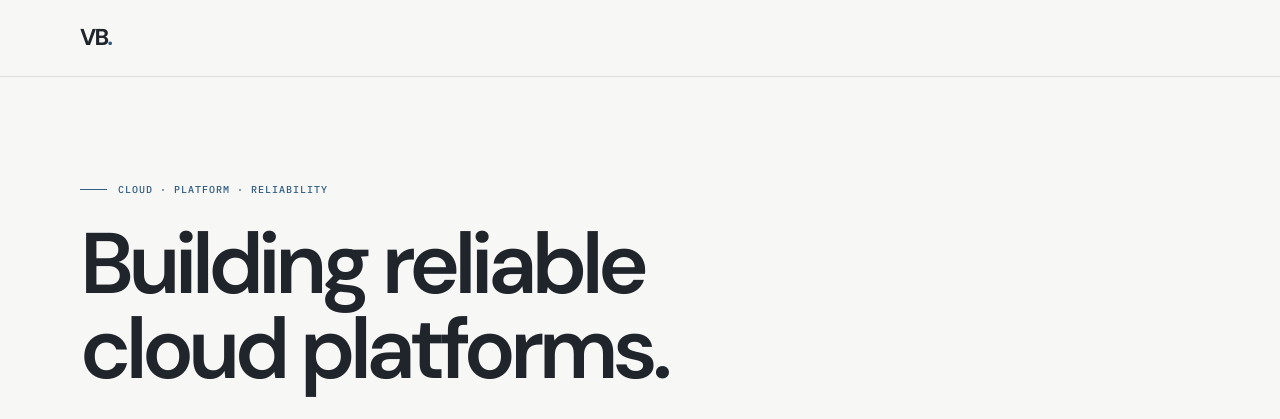
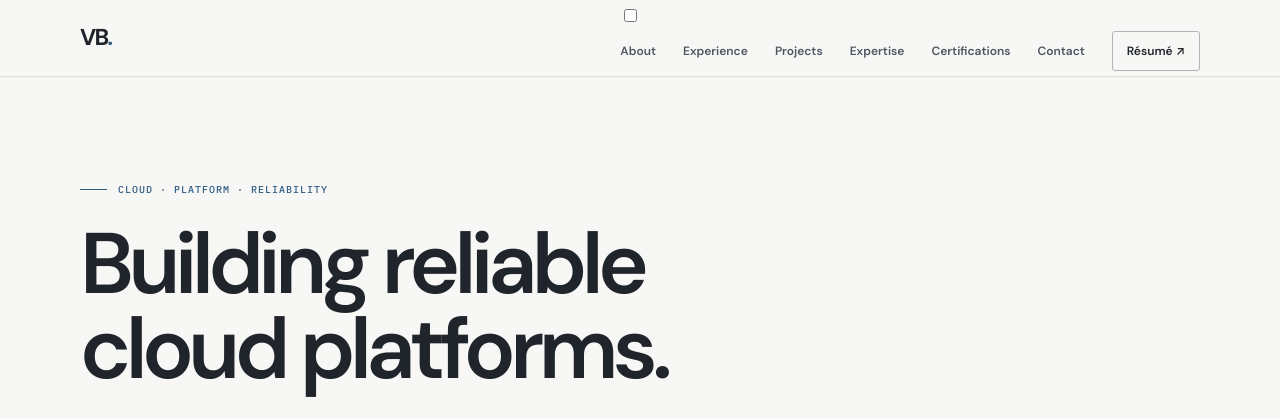
Before and after one commit to vedant-bari/ronaldo, a Django app: template piedpiper/templates/index.html in a window 1280 px wide. Shown: the top 419 px of the page. Run offline with Django 3.2, Linux system fonts and the light colour scheme; the template is opened without the code that fills it, so the values that code supplies are empty; parts of the project's set-up code (start-up, migrations or seed data) failed here and were passed over.

Commit message:
Use accessible CSS-only responsive navigation

```diff
--- a/piedpiper/templates/index.html
+++ b/piedpiper/templates/index.html
@@ -19,9 +19,10 @@
   <header class="site-header">
     <div class="container header-inner">
       <a class="wordmark" href="#home-section" aria-label="Vedant Bari, home">VB<span>.</span></a>
-      <details class="site-menu">
-        <summary aria-label="Toggle navigation"><span></span><span></span><span></span></summary>
-        <nav class="primary-nav" aria-label="Main navigation">
+      <div class="site-menu">
+        <input class="menu-toggle" type="checkbox" id="menu-toggle" aria-label="Toggle navigation">
+        <label class="menu-button" for="menu-toggle" aria-hidden="true"><span></span><span></span><span></span></label>
+        <nav class="primary-nav" id="primary-nav" aria-label="Main navigation">
           <a href="#about-section">About</a>
           <a href="#experience-section">Experience</a>
           <a href="#projects-section">Projects</a>
@@ -30,7 +31,7 @@
           <a href="#contact-section">Contact</a>
           <a class="nav-resume" href="{% static 'pdf/VedantBariResume-4.pdf' %}" target="_blank" rel="noopener noreferrer">Résumé <span aria-hidden="true">↗</span></a>
         </nav>
-      </details>
+      </div>
     </div>
   </header>
 
```
